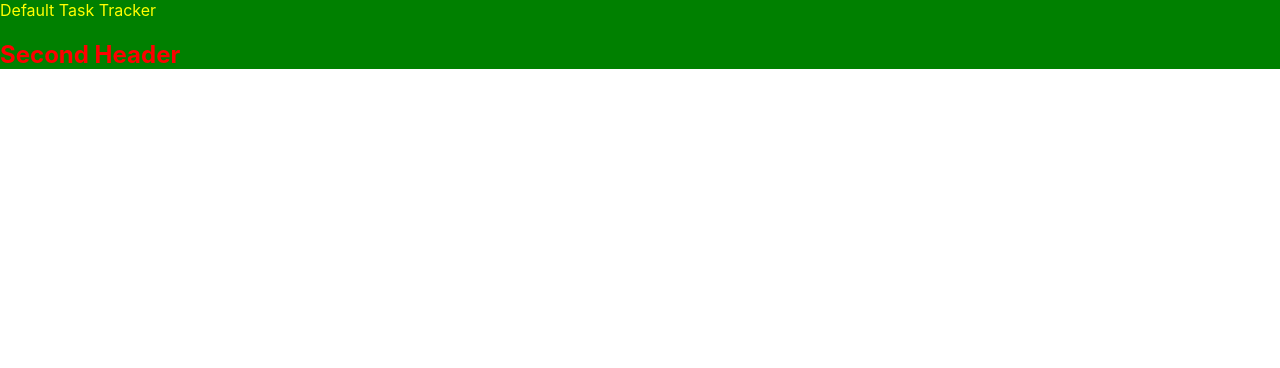
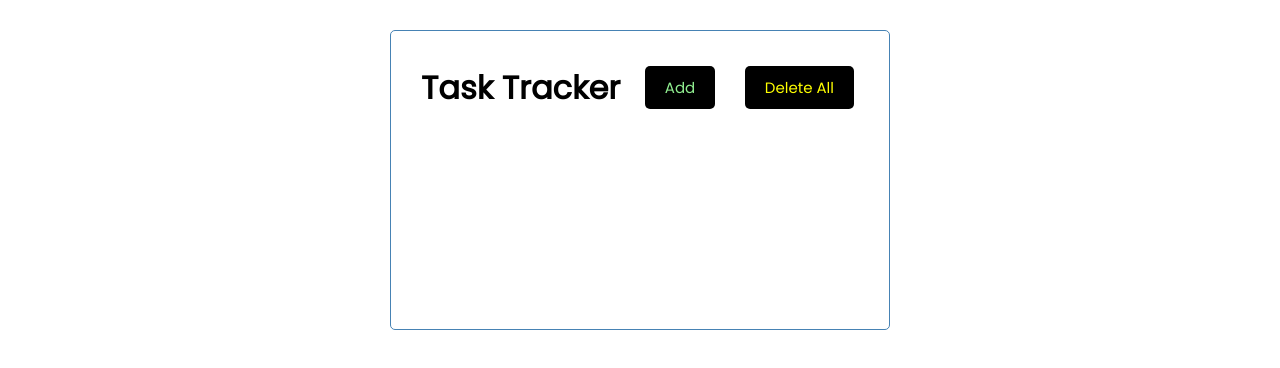
Before and after one commit to ritzy192/Task-Tracker-React-App, a React (Create React App) app: page / in a window 1280 px wide. Shown: the top 368 px of the page. Built offline with nearby package versions, Linux system fonts and the light colour scheme.

Commit message:
reused button cmoponent and added default propTypes also

```diff
--- /dev/null
+++ b/src/components/Button.js
@@ -0,0 +1,14 @@
+import PropTypes from "prop-types"
+
+const Button = ({color,text}) => {
+  return <button style={{color: color}} className="btn">{text}</button>
+}
+
+Button.defaultProps = {
+    color: 'steelblue'
+}
+Button.propTypes = {
+    text: PropTypes.string,
+    color: PropTypes.string
+}
+export default Button
--- a/src/components/Header.js
+++ b/src/components/Header.js
@@ -1,25 +1,23 @@
-import { getQueriesForElement } from "@testing-library/react"
 import PropTypes from "prop-types"
+import Button from './Button'
+
 const Header = ({title}) => {
   return (
-    <header style={headerStyle}>{title}
-        <h2 style={{color:'red'}}>Second Header</h2>
+    <header className="header">
+        <h1>{title}</h1>
+        <Button color='lightgreen' text='Add'/>
+        <Button color='Yellow' text='Delete All'/>
     </header>
 
   )
 }
 
 Header.defaultProps = {
-    title: 'Default Task Tracker'
+    title: 'Task Tracker'
 }
 
 Header.propTypes = {
     title: PropTypes.string.isRequired
 }
 
-const headerStyle = {
-    color: 'Yellow',
-    backgroundColor: 'Green'
-}
-
 export default Header
--- a/src/index.css
+++ b/src/index.css
@@ -1,13 +1,112 @@
-body {
+@import url('https://fonts.googleapis.com/css2?family=Poppins:wght@300;400&display=swap');
+
+* {
+  box-sizing: border-box;
   margin: 0;
-  font-family: -apple-system, BlinkMacSystemFont, 'Segoe UI', 'Roboto', 'Oxygen',
-    'Ubuntu', 'Cantarell', 'Fira Sans', 'Droid Sans', 'Helvetica Neue',
-    sans-serif;
-  -webkit-font-smoothing: antialiased;
-  -moz-osx-font-smoothing: grayscale;
+  padding: 0;
 }
 
-code {
-  font-family: source-code-pro, Menlo, Monaco, Consolas, 'Courier New',
-    monospace;
+body {
+  font-family: 'Poppins', sans-serif;
 }
+
+.container {
+  max-width: 500px;
+  margin: 30px auto;
+  overflow: auto;
+  min-height: 300px;
+  border: 1px solid steelblue;
+  padding: 30px;
+  border-radius: 5px;
+}
+
+.header {
+  display: flex;
+  justify-content: space-between;
+  align-items: center;
+  margin-bottom: 20px;
+}
+
+.btn {
+  display: inline-block;
+  background: #000;
+  color: #fff;
+  border: none;
+  padding: 10px 20px;
+  margin: 5px;
+  border-radius: 5px;
+  cursor: pointer;
+  text-decoration: none;
+  font-size: 15px;
+  font-family: inherit;
+}
+
+.btn:focus {
+  outline: none;
+}
+
+.btn:active {
+  transform: scale(0.98);
+}
+
+.btn-block {
+  display: block;
+  width: 100%;
+}
+
+.task {
+  background: #f4f4f4;
+  margin: 5px;
+  padding: 10px 20px;
+  cursor: pointer;
+}
+
+.task.reminder {
+  border-left: 5px solid green;
+}
+
+.task h3 {
+  display: flex;
+  align-items: center;
+  justify-content: space-between;
+}
+
+.add-form {
+  margin-bottom: 40px;
+}
+
+.form-control {
+  margin: 20px 0;
+}
+
+.form-control label {
+  display: block;
+}
+
+.form-control input {
+  width: 100%;
+  height: 40px;
+  margin: 5px;
+  padding: 3px 7px;
+  font-size: 17px;
+}
+
+.form-control-check {
+  display: flex;
+  align-items: center;
+  justify-content: space-between;
+}
+
+.form-control-check label {
+  flex: 1;
+}
+
+.form-control-check input {
+  flex: 2;
+  height: 20px;
+}
+
+footer {
+  margin-top: 30px;
+  text-align: center;
+}
```
